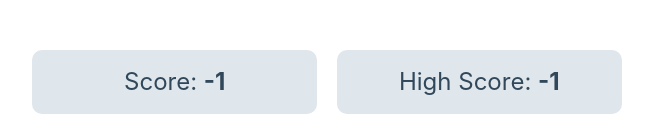
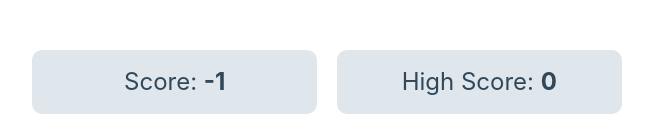
Before and after one commit to hicarlodacuyan/top-projects, a React (Create React App) app: page / in a window 1280 px wide. Shown: the part 666-797 px from the top of the page, without its empty margins (313-966 px from the left). Built offline with nearby package versions, Linux system fonts and the light colour scheme; the HTML template or start-up script is replaced by a standard one.

Commit message:
Add high score functionality

```diff
--- a/src/App.js
+++ b/src/App.js
@@ -53,7 +53,7 @@ const App = () => {
   const [chosenHunterCharacters, setChosenHunterCharacters] = useState([]);
   const [scores, setScores] = useState({
     score: -1,
-    highScore: -1
+    highScore: 0
   })
   const [isGameOver, setIsGameOver] = useState(false);
   const isMounted = useRef(false);
@@ -66,13 +66,19 @@ const App = () => {
       if (isThereDuplicate) {
         setIsGameOver(true);
         return;
+      } else {
+        if (scores.score < scores.highScore) {
+          setScores((prev) => ({
+            ...prev,
+            score: prev.score + 1
+          }));
+        } else {
+          setScores((prev) => ({
+            score: prev.score + 1,
+            highScore: prev.score + 1
+          }));
+        }
       }
-
-      setScores((prev) => ({
-        score: prev.score + 1,
-        highScore: prev.highScore + 1
-      }));
-
     } else {
       isMounted.current = true;
     }
@@ -88,9 +94,9 @@ const App = () => {
   const handleRestart = () => {
     setIsGameOver(false);
     setChosenHunterCharacters([]);
-    setScores(() => ({
+    setScores((prev) => ({
       score: -1,
-      highScore: -1
+      highScore: prev.highScore
     }));
   };
 
--- a/src/components/GameOver.jsx
+++ b/src/components/GameOver.jsx
@@ -8,11 +8,11 @@ const GameOver = (props) => {
       <div className="game-over-scores-container">
         <div className="game-over-scores-label">
           <p className="game-over-scores-labels">Your score</p>
-          <p className="game-over-scores">{props.scores.score}&nbsp; Points</p>
+          <p className="game-over-scores">{props.scores.score}&nbsp; {props.scores.score > 1 ? "Points" : "Point"}</p>
         </div>
         <div className="game-over-scores-label">
           <p className="game-over-scores-labels">High score</p>
-          <p className="game-over-scores">{props.scores.highScore}&nbsp; Points</p>
+          <p className="game-over-scores">{props.scores.highScore}&nbsp; {props.scores.highScore > 1 ? "Points" : "Point"}</p>
         </div>
       </div>
       <button className="action-btn restart-btn" onClick={props.handleRestart}>Restart</button>
```
